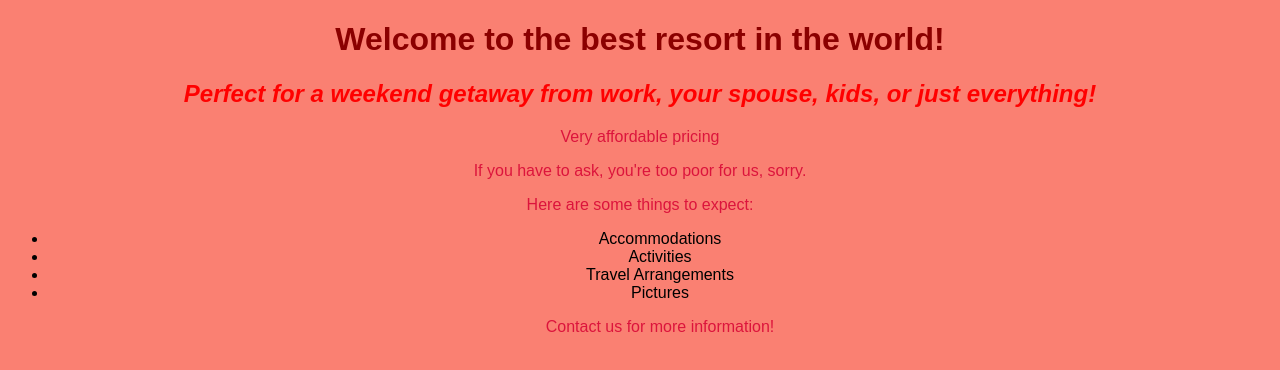
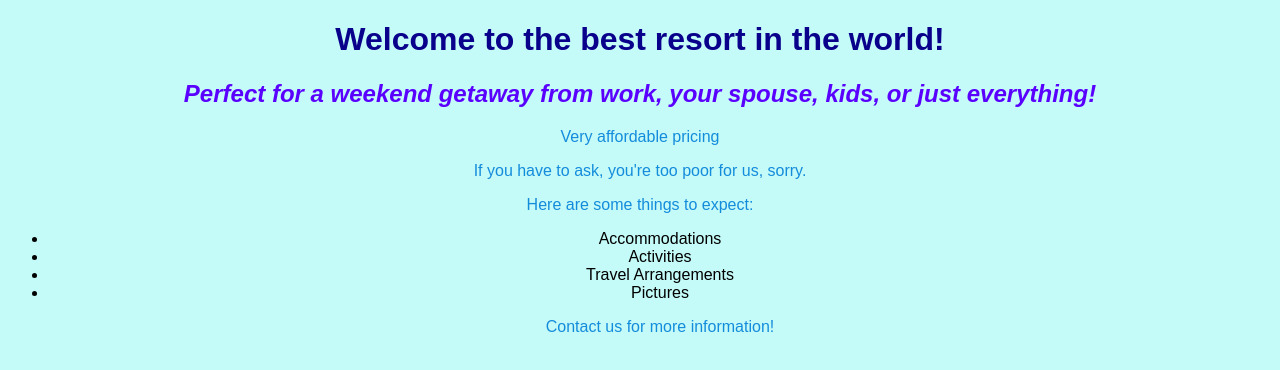
Before and after one commit to Tiffany713/resort-website, a plain HTML site: page index.html in a window 1280 px wide. Drawn offline with Linux system fonts and the light colour scheme.

Commit message:
add new style branch

```diff
--- a/css/styles.css
+++ b/css/styles.css
@@ -1,18 +1,18 @@
 h1 {
-  color: darkred;
+  color: rgb(9, 0, 139);
   }
 
 h2 {
   font-style: italic;
-  color: red;
+  color: rgb(89, 0, 255);
 }
 
 p {
-  color: crimson;
+  color: rgb(20, 140, 220);
 }
 
 body {
-  background-color: salmon;
+  background-color: rgb(196, 250, 247);
   font-family: sans-serif;
   text-align: center;
 }
```
